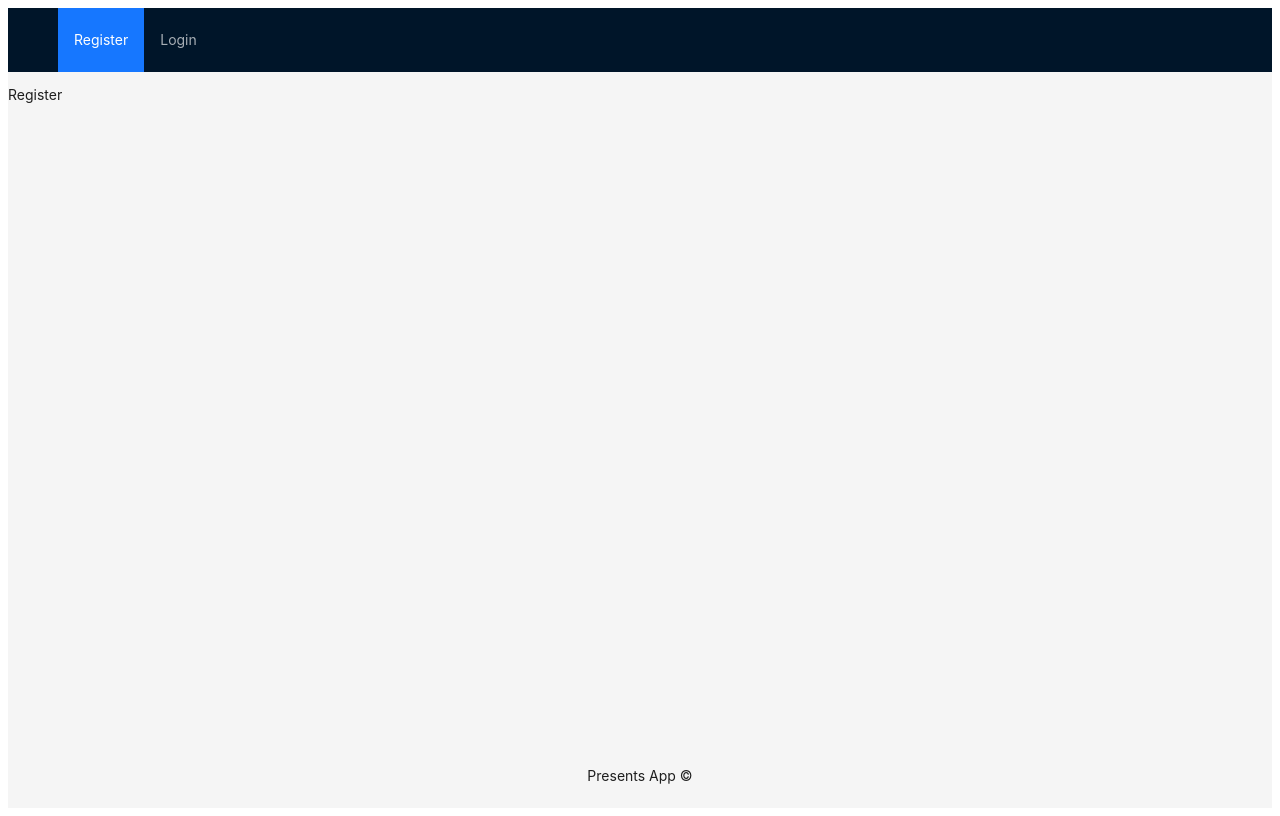
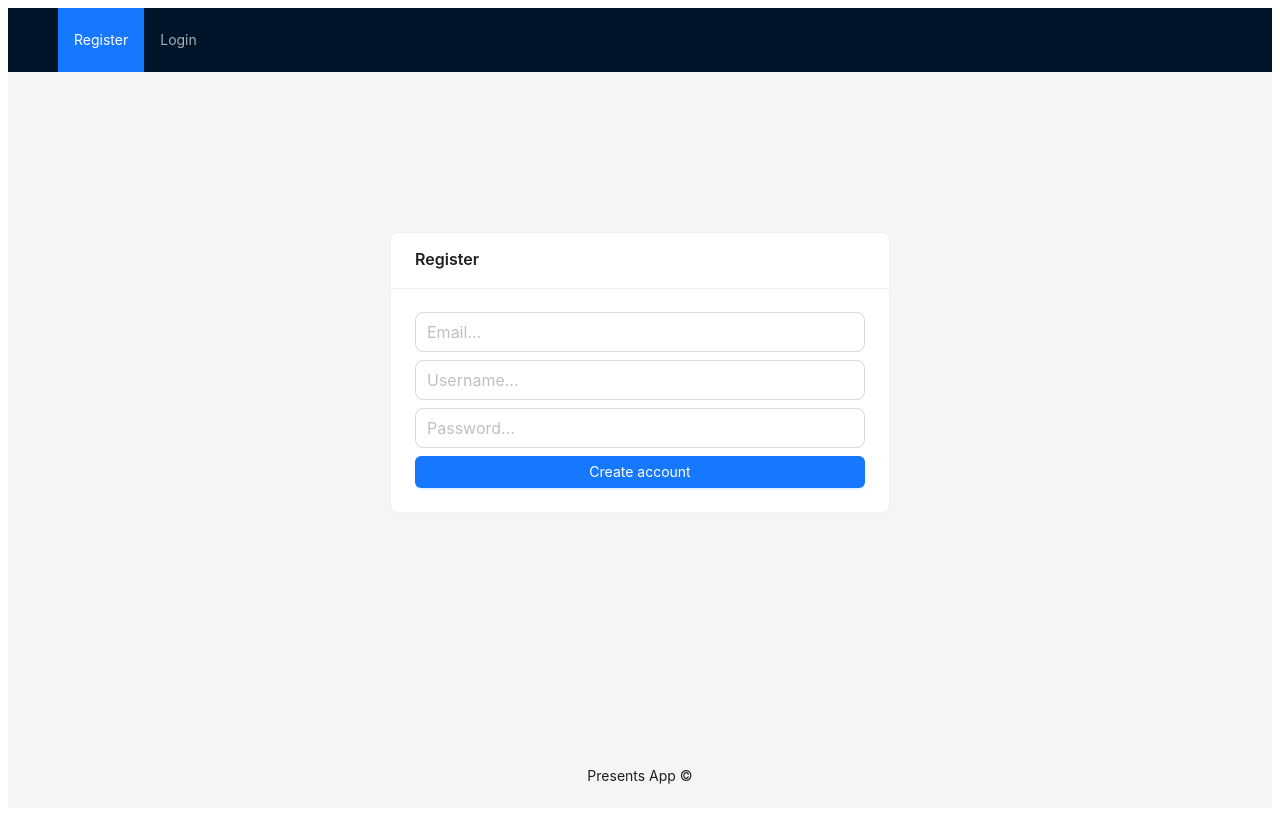
Before and after one commit to ocean0s/giftlisting-frontend-antd, a React (Create React App) app: page / in a window 1280 px wide. Both pictures are taken after a click on the item "Register". Built offline with nearby package versions, Linux system fonts and the light colour scheme.

Commit message:
Add Create user component & notification system

```diff
--- a/src/App.js
+++ b/src/App.js
@@ -1,14 +1,40 @@
 import { Layout, Menu } from "antd";
-import { useState } from "react";
-import { Link, Routes, Route } from "react-router-dom";
+import { useState, useEffect } from "react";
+import { Link, Routes, Route, useNavigate } from "react-router-dom";
+import CreateUserComponent from "./Components/CreateUserComponent";
+import { notification as antNotif } from "antd"
+import { backendURL } from "./Globals";
 
 function App() {
 
+  const [api, contextHolder] = antNotif.useNotification()
   let [login, setLogin] = useState(false)
-
+  let navigate = useNavigate()
   let { Header, Content, Footer } = Layout
 
+  let createNotification = (msg, description="", type = "info", placement = "top") => {
+    api[type]({
+      message: msg,
+      description: description,
+      placement
+    })
+  }
+
+  // useEffect( () => {
+  //   setLogin(localStorage.getItem("apiKey") != null) // improve later TODO
+  // }, [])
+
+  let disconnect = async () => {
+    await fetch(backendURL + "/users/disconnect?apiKey=" + localStorage.getItem("apikey"),
+      {method: "POST"})
+    localStorage.removeItem("apiKey")
+    setLogin(false)
+    navigate("/login")
+  }
+
   return (
+    <>
+      {contextHolder}
       <Layout style={{ minHeight: "100vh"}}>
         <Header>
           {!login ? (
@@ -24,15 +50,15 @@ function App() {
               { key: "menuCreatePresent", label: <Link to="/presents/create">Create a present</Link>},
               { key: "menuFriends", label: <Link to="/friends">Friends</Link>},
               { key: "menuGift", label: <Link to="/presents/friends">Gift a friend</Link>},
-            { key: "menuDisconnect", label: <Link to="#" /* onClick={disconnect} */>Disconnect</Link>},
+              { key: "menuDisconnect", label: <Link to="#" onClick={disconnect} >Disconnect</Link>},
             ]}>
             </Menu>
           )}
         </Header>
-      <Content>
+        <Content style={{ padding: "20px 50px" }}>
           <Routes>
             <Route path="/register" element={
-            <p>Register</p>
+              <CreateUserComponent createNotification={createNotification}/>
             }></Route>
             <Route path="/login" element={
               <p>Login</p>
@@ -61,6 +87,7 @@ function App() {
             Presents App &copy;
         </Footer>
       </Layout>
+    </>
   );
 }
 
--- /dev/null
+++ b/src/Components/CreateUserComponent.js
@@ -0,0 +1,86 @@
+import { Button, Card, Input, Row, Col, Typography } from "antd"
+import { useEffect, useState } from "react"
+import { useNavigate } from "react-router-dom"
+import { backendURL } from "../Globals"
+const {Text} = Typography
+
+let CreateUserComponent = (props) => {
+
+    let { createNotification } = props
+
+    let [email, setEmail] = useState()
+    let [username, setUsername] = useState()
+    let [password, setPassword] = useState()
+
+    let navigate = useNavigate()
+    let [disabled, setDisabled] = useState(false)
+    let [error, setError] = useState({})
+
+    useEffect( () => {
+        checkErrors()
+    }, [username, email, password])
+
+    let checkErrors = () => {
+        let newError = {}
+        if (email != undefined && !/^[\w-\.]+@([\w-]+\.)+[\w-]{2,4}$/.test(email))
+            newError.email = "Invalid email"
+        if (password != undefined && password.length < 5)
+            newError.password = "Password too short"
+        if (username != undefined && username == "")
+            newError.username = "Username cannot be empty"
+        setError(newError)
+        if (error.email != undefined || error.password != undefined || error.username != undefined)
+            setDisabled(true)
+        else
+            setDisabled(false)
+    }
+
+    let changeEmail = (e) => { setEmail(e.currentTarget.value) }
+    let changeUsername = (e) => { setUsername(e.currentTarget.value) }
+    let changePassword = (e) => { setPassword(e.currentTarget.value) }
+
+    let clickCreate = async () => {
+        let response = await fetch(backendURL+"/users", {
+            method: "POST",
+            headers: { "Content-Type": "application/json" },
+            body: JSON.stringify({
+                email: email,
+                username: username,
+                password: password
+            })
+        })
+
+        if (response.ok) {
+            createNotification("User created successfully")
+            navigate("/login")
+        } else {
+            let jsonData = await response.json()
+            if (Array.isArray(jsonData.error)){
+                let error = ""
+                jsonData.error.forEach(element => {
+                    {error += element + "\n"}
+                });
+                createNotification(error)
+            } else
+                createNotification(jsonData.error)
+        }
+    }
+
+    return (
+        <Row align="middle" justify="center" style={{minHeight: "70vh"}}>
+            <Col>
+                <Card size="default" title="Register" style={{ minWidth: "300px", maxWidth: "500px"}}>
+                    <Input onChange={changeEmail} size="large" type="email" placeholder="Email..." style={{marginBottom: "8px"}}></Input>
+                    {error.email !== undefined && <Text style={{marginBottom: "8px", display:"inline-block"}} type="danger" className="errorForm">{error.email}</Text>}
+                    <Input onChange={changeUsername} size="large" type="text" placeholder="Username..." style={{marginBottom: "8px"}}></Input>
+                    {error.username !== undefined && <Text style={{marginBottom: "8px", display:"inline-block"}} type="danger" className="errorForm">{error.username}</Text>}
+                    <Input onChange={changePassword} size="large" type="text" placeholder="Password..." style={{marginBottom: "8px"}}></Input>
+                    {error.password !== undefined && <Text style={{marginBottom: "8px", display:"inline-block"}} type="danger" className="errorForm">{error.password}</Text>}
+                    <Button disabled={disabled} block type="primary" onClick={clickCreate}>Create account</Button>
+                </Card>
+            </Col>
+        </Row>
+    )
+}
+
+export default CreateUserComponent
--- /dev/null
+++ b/src/Globals.js
@@ -0,0 +1 @@
+export let backendURL = "http://localhost:4000"
```
Lines whose indentation alone changed are shown as unchanged.
